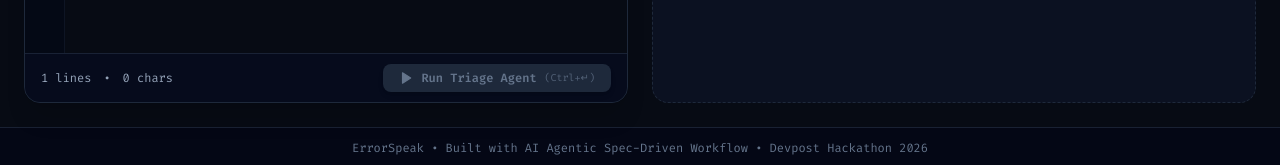
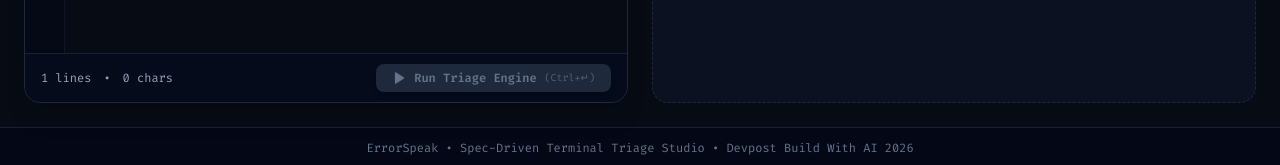
Before and after one commit to rupakkumar-76319/ErrorSpeak, a React (Vite) app: page / in a window 1280 px wide. Shown: the part 632-797 px from the top of the page. Built offline with nearby package versions, Linux system fonts and the light colour scheme; the HTML template or start-up script is replaced by a standard one.

Commit message:
style: polish UI copy and terminal engine labels

```diff
--- a/src/App.jsx
+++ b/src/App.jsx
@@ -115,7 +115,7 @@ export default function App() {
 
       {/* Footer */}
       <footer className="border-t border-slate-800/80 bg-slate-950/60 py-3 text-center text-xs font-mono text-slate-500">
-        ErrorSpeak • Built with AI Agentic Spec-Driven Workflow • Devpost Hackathon 2026
+        ErrorSpeak • Spec-Driven Terminal Triage Studio • Devpost Build With AI 2026
       </footer>
     </div>
   );
--- a/src/components/TerminalInput.jsx
+++ b/src/components/TerminalInput.jsx
@@ -93,7 +93,7 @@ export default function TerminalInput({
           }`}
         >
           <Play className="w-3.5 h-3.5 fill-current" />
-          <span>{isAnalyzing ? 'Triaging...' : 'Run Triage Agent'}</span>
+          <span>{isAnalyzing ? 'Triaging...' : 'Run Triage Engine'}</span>
           <span className="hidden sm:inline text-[10px] opacity-75 font-normal">(Ctrl+↵)</span>
         </button>
       </div>
```
